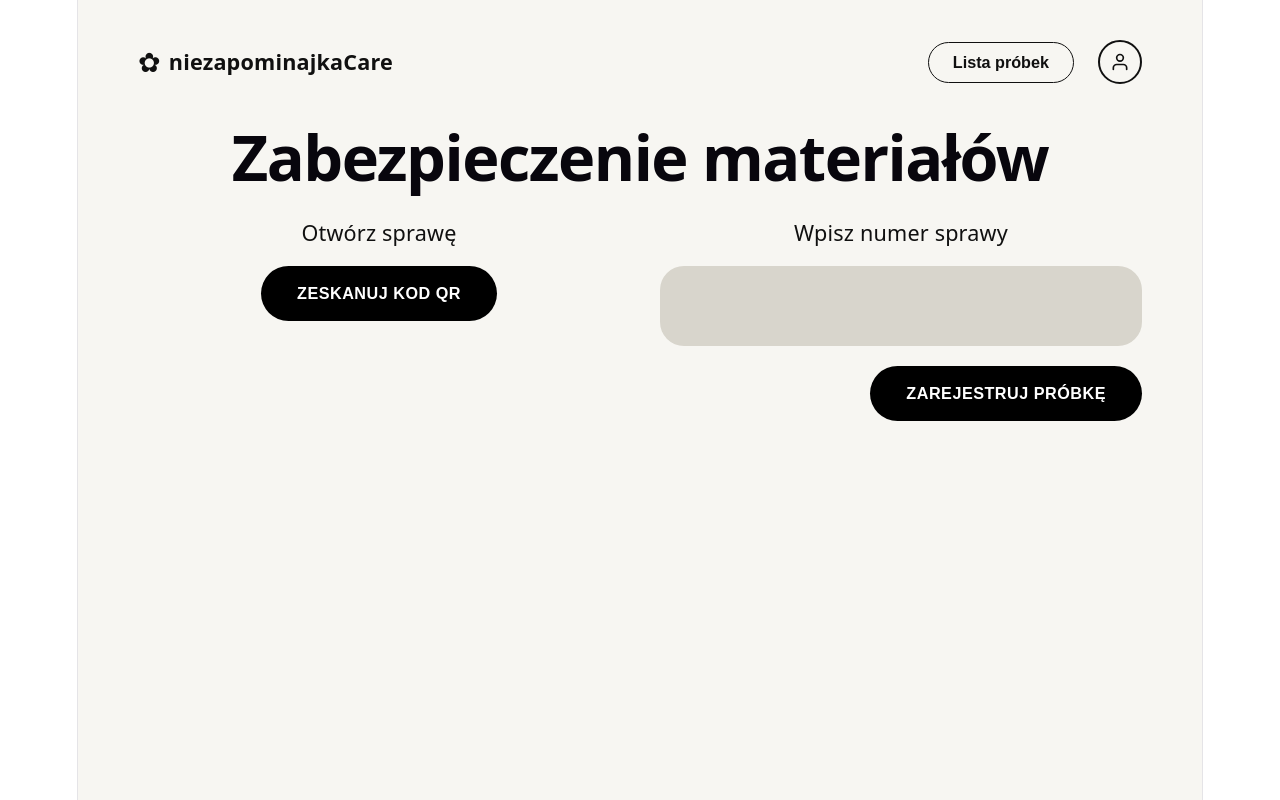
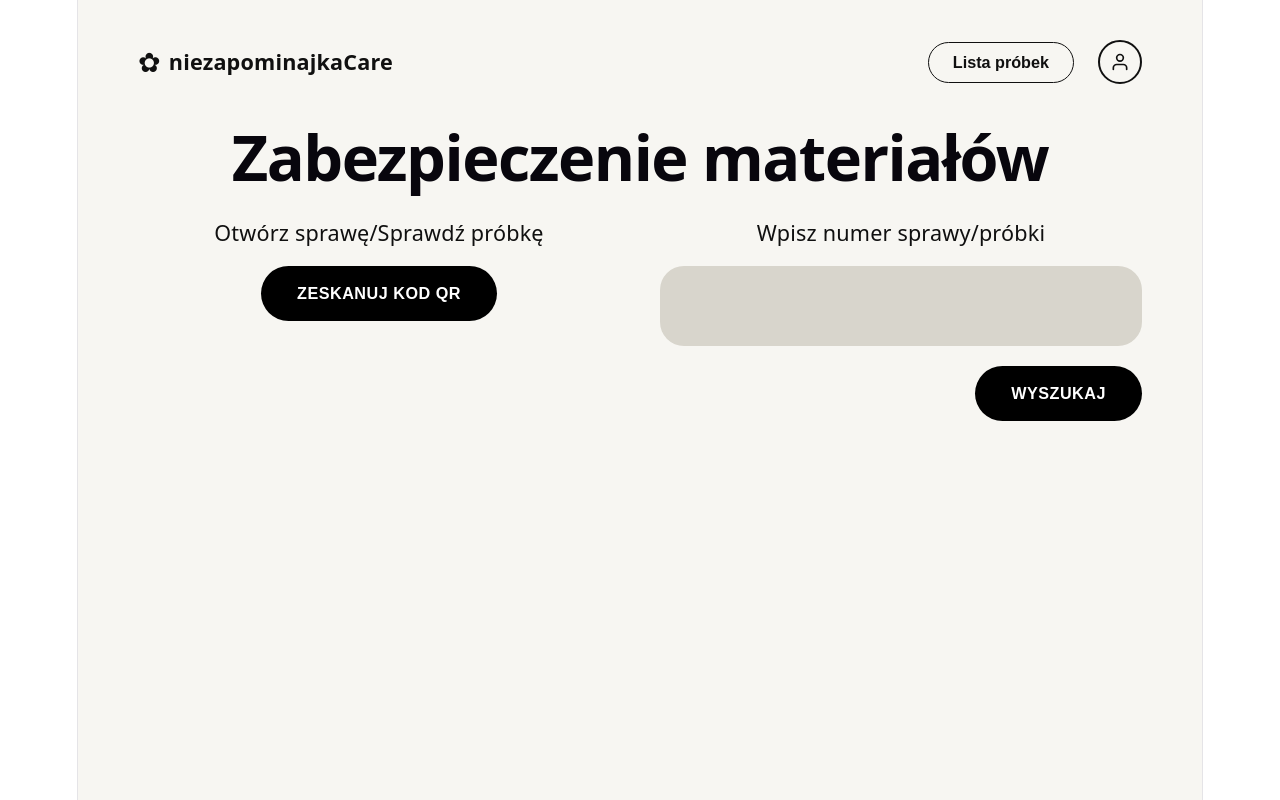
Before and after one commit to Soczek95/MeowDevsHackYeah, a React app in the folder depozyt/szpital/app/: page / in a window 1280 px wide. Built offline with nearby package versions, Linux system fonts and the light colour scheme; the HTML template or start-up script is replaced by a standard one.

Commit message:
poprawki opisów

```diff
--- a/depozyt/szpital/app/src/routes/hospital/HospitalList.jsx
+++ b/depozyt/szpital/app/src/routes/hospital/HospitalList.jsx
@@ -209,7 +209,7 @@ export default function HospitalList() {
 
             {/* Lewa kolumna */}
             <div>
-              <div style={{ fontSize: '1.2rem', marginBottom: '20px', fontWeight: '400' }}>Otwórz sprawę</div>
+              <div style={{ fontSize: '1.2rem', marginBottom: '20px', fontWeight: '400' }}>Otwórz sprawę/Sprawdź próbkę</div>
 
               {!isScanning ? (
                 <button
@@ -239,7 +239,7 @@ export default function HospitalList() {
 
             {/* Prawa kolumna */}
             <div>
-              <div style={{ fontSize: '1.2rem', marginBottom: '20px', fontWeight: '400' }}>Wpisz numer sprawy</div>
+              <div style={{ fontSize: '1.2rem', marginBottom: '20px', fontWeight: '400' }}>Wpisz numer sprawy/próbki</div>
               <div style={{ display: 'flex', flexDirection: 'column', gap: '20px', maxWidth: '500px' }}>
                 <input
                   type="text"
@@ -264,7 +264,7 @@ export default function HospitalList() {
                     disabled={actionLoading}
                     style={{ background: '#000', color: '#fff', border: 'none', padding: '18px 36px', borderRadius: '40px', fontSize: '0.9rem', fontWeight: '700', letterSpacing: '0.5px', cursor: 'pointer', textTransform: 'uppercase' }}
                   >
-                    {actionLoading ? "PRZETWARZANIE..." : "ZAREJESTRUJ PRÓBKĘ"}
+                    {actionLoading ? "PRZETWARZANIE..." : "WYSZUKAJ"}
                   </button>
                 </div>
               </div>
```
